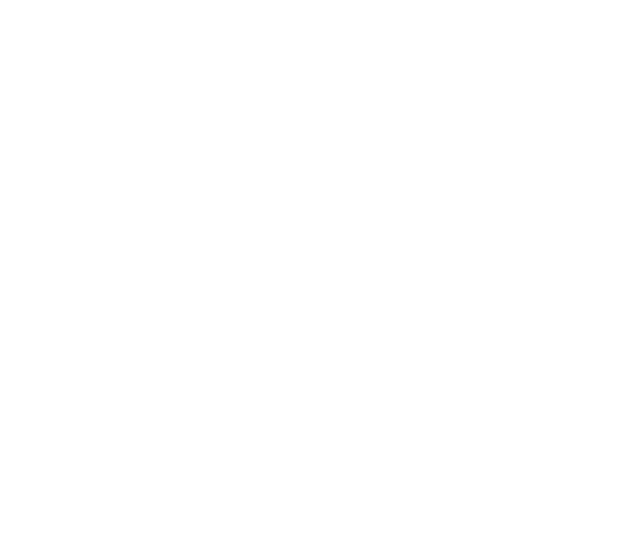
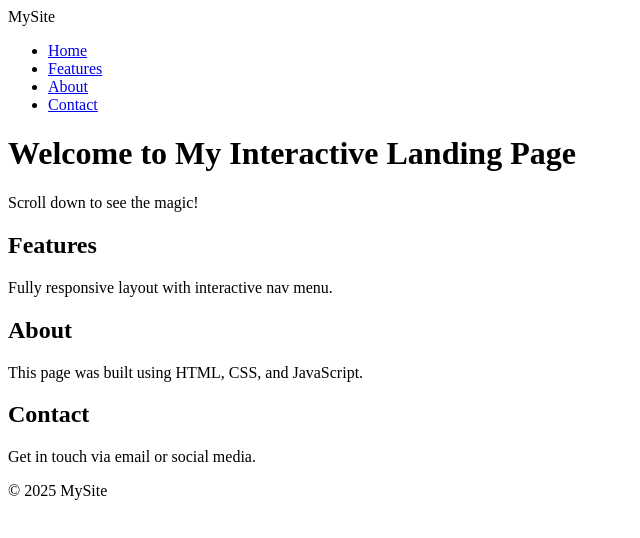
Before and after one commit to Rajat289/PRODIGY_WD_01, a plain HTML site: page index.html in a window 1280 px wide. Shown: the whole page, without its empty margins (0-640 px from the left). Drawn offline with Linux system fonts and the light colour scheme.

Commit message:
Completed Html File.

```diff
--- a/index.html
+++ b/index.html
@@ -7,6 +7,39 @@
 
 </head>
 <body>
+    <nav id="navbar">
+    <div class="logo">MySite</div>
+    <ul class="nav-links">
+      <li><a href="#home">Home</a></li>
+      <li><a href="#features">Features</a></li>
+      <li><a href="#about">About</a></li>
+      <li><a href="#contact">Contact</a></li>
+    </ul>
+  </nav>
+
+    <header id="home">
+    <h1>Welcome to My Interactive Landing Page</h1>
+    <p>Scroll down to see the magic!</p>
+  </header>
+
+  <section id="features">
+    <h2>Features</h2>
+    <p>Fully responsive layout with interactive nav menu.</p>
+  </section>
+
+  <section id="about">
+    <h2>About</h2>
+    <p>This page was built using HTML, CSS, and JavaScript.</p>
+  </section>
+
+  <section id="contact">
+    <h2>Contact</h2>
+    <p>Get in touch via email or social media.</p>
+  </section>
+
+  <footer>
+    <p>&copy; 2025 MySite</p>
+  </footer>
 
 </body>
 </html>
```
